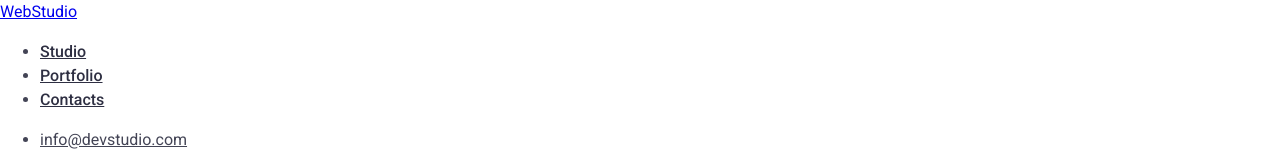
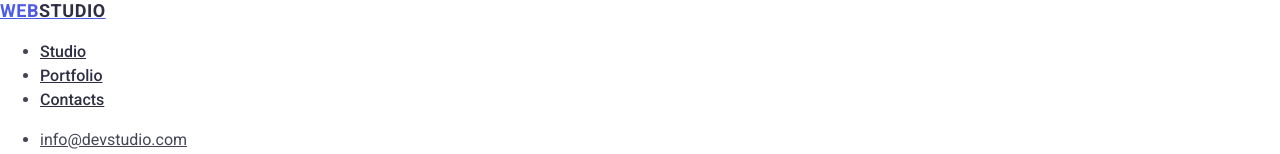
Before and after one commit to imyroslav/goit-markup-hw-02, a plain HTML site: page index.html in a window 1280 px wide. Shown: the top 154 px of the page. Drawn offline with nearby package versions, Linux system fonts and the light colour scheme.

Commit message:
homework02-part05

```diff
--- a/css/styles.css
+++ b/css/styles.css
@@ -14,6 +14,20 @@ body {
     font-size: 56px;
     line-height: 1.07;
     text-align: center;
+}
+
+.logo {
+    font-family: "Raleway," sans-serif;
+    font-weight: 700;
+    font-size: 18px;
+    line-height: 1.17;
+    letter-spacing: 0.03em;
+    text-transform: uppercase;
+    color: #4D5AE5;
+}
+
+.logo-span {
+    color: #2E2F42;
 }
 
 .nav-link-studio {
--- a/index.html
+++ b/index.html
@@ -19,7 +19,7 @@
     <header>
             <nav>
             <a class="logo" href="./index.html">
-                WebStudio
+                Web<span class="logo-span">Studio</span>
             </a>
             <ul>
                 <li>
```
